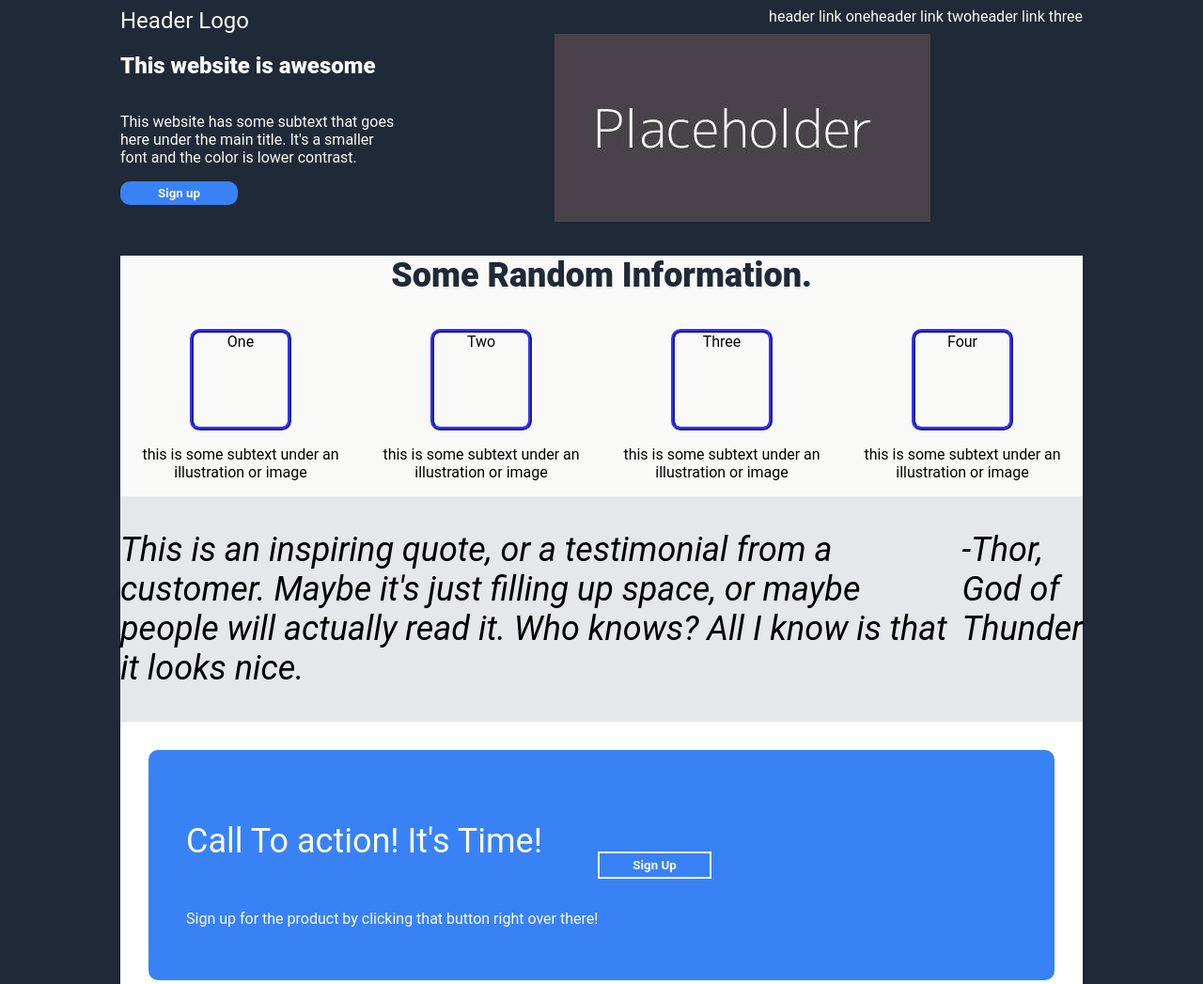
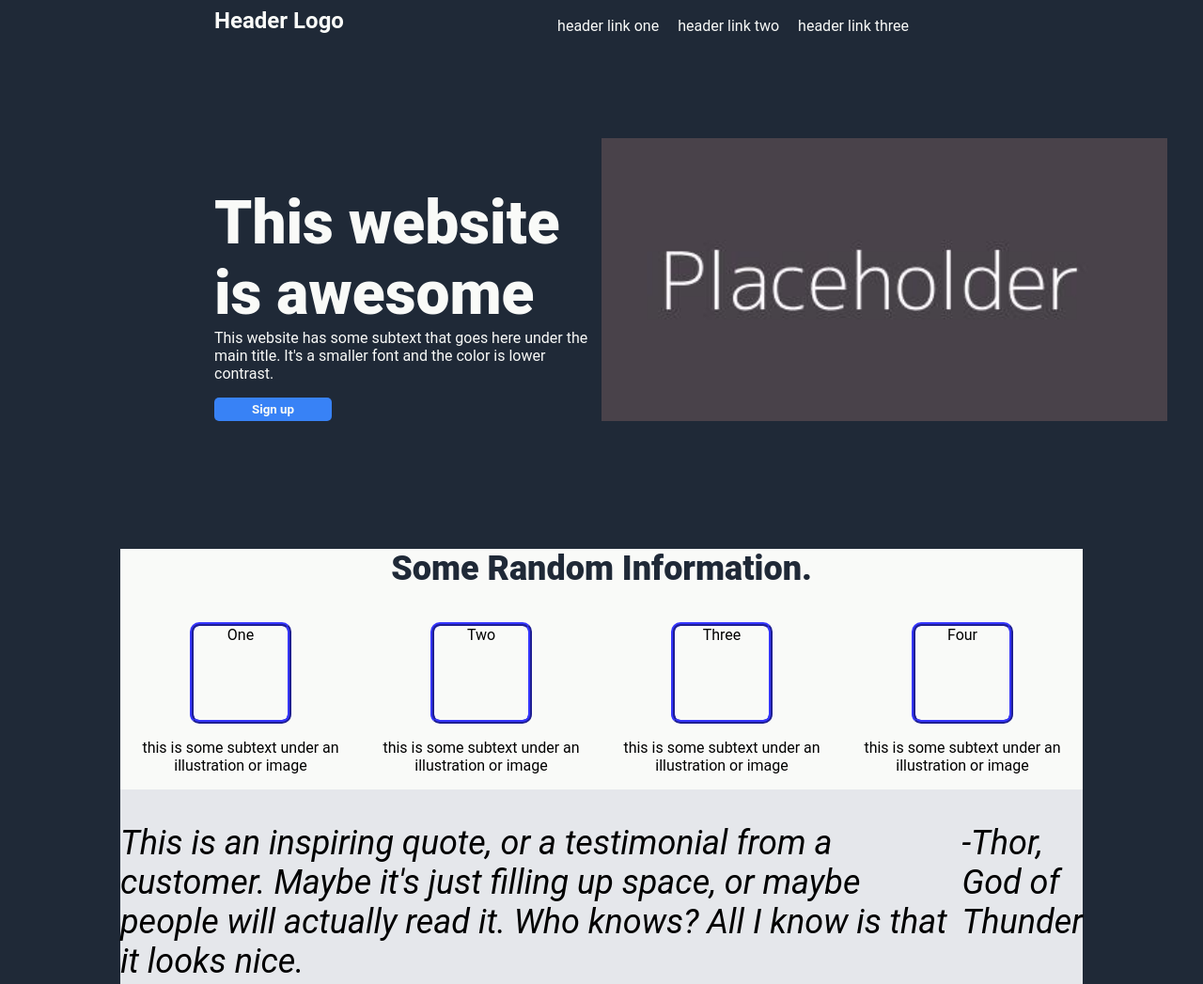
Before and after one commit to veltaine/updatedFoundations, a plain HTML site: page index.html in a window 1280 px wide. Shown: the top 1047 px of the page at 94% size. Drawn offline with Linux system fonts and the light colour scheme.

Commit message:
Updated navigation bar and hero section to reflect design requirements.

```diff
--- a/index.html
+++ b/index.html
@@ -12,11 +12,11 @@
 <!-- Navigation Section -->
 <section class="navigation">
 <div class="flex-container" id="navigation-bar">
-        <div class="header">Header Logo</div>
-        <div id="top-navigation">
-            <div>header link one </div>
-            <div>header link two </div>
-            <div>header link three </div>
+        <div class="header-logo">Header Logo</div>
+        <div class ="flex-container" id="hero-navigation">
+            <div id="navigation-items">header link one </div>
+            <div id="navigation-items">header link two </div>
+            <div id="navigation-items">header link three </div>
         </div>
       </div>
 </section>
--- a/style.css
+++ b/style.css
@@ -7,6 +7,36 @@ body {
     background-color: #1F2937;
     margin-left: 10%;
     margin-right: 10%;
+}
+
+h1 {
+    font-size: 4em;
+}
+
+/* Logo Text in top left */
+.header-logo {
+    font-size: 24px;
+    color:#F9FAF8;
+    font-weight: 710;
+    margin-left: 100px;
+}
+
+
+#navigation-bar {
+    flex: 1 1 0;
+    justify-content: space-between;
+}
+
+#hero-navigation {
+    margin-right: 175px;
+}
+
+/* Navbar links in top right corner */
+.flex-container > #navigation-items {
+    color:#F9FAF8;
+    flex-direction: row;
+    padding: 10px;
+
 }
 
 /* First Section, Navigation bar and Hero */
@@ -22,84 +52,53 @@ body {
 
   /* this selector selects all divs inside of .flex-container */
   .flex-container-hero div {
-
     /* border: 4px solid brown; */
     height: auto;
-    flex: 1 0 auto;
+    flex: 1 1 0;
+    margin: 100px;
   }
 
   .flex-container-hero .one{
-    flex-shrink: 1;
     /* ensures that the left side stays a certain size */
     margin-right: auto;
     display: flex;
     flex-direction: column;
+    margin-right: 0;
 
   }
 
   .flex-container-hero .two {
-    flex-shrink: 0;
-    margin-left: auto;
-    margin-right: auto;
+    margin-left: 0;
     height: auto;
     display: flex;
-
   }
 
 
-/* .column-class {
-    display: flex;
-    flex-direction: column;
-} */
-
-
-/* Logo Text in top left */
-.header {
-    font-size: 24px;
-}
-
-#navigation-bar {
-    display:flex;
-    justify-content: space-between;
-}
-
-/* Navbar links in top right corner */
-div > #top-navigation {
-    color:#F9FAF8;
-    display: flex;
-    flex-direction: row;
-    justify-content: space-evenly;
-}
-
-.header {
-    color:#F9FAF8;
-}
-
 /* Hero Text Header "this website is awesome" */
-.flex-container-hero .item-hero {
+.item-hero {
     display: flex;
     /* font-size: 3em; */
     color: #F9FAF8;
     font-weight: 900;
-    max-width: 400px;
+    max-width: 600px;
+    margin-bottom: 0;
 
 }
 
 .flex-container-hero .item-heroSubtext, .item-heroButton {
+    margin-top: 0;
     color: #F9FAF8;
 }
 
 .item-heroSubtext {
-    max-width: 300px;
+    max-width: 500px;
 }
 
-
-.item-heroImage {
-    display: flex;
-    max-width: 100%;
+.item-heroButton {
+    border-radius: 5px;
+    padding: 5px;
+    min-width: 100px;
 }
-
-
 
 /* Second Section */
 
```
